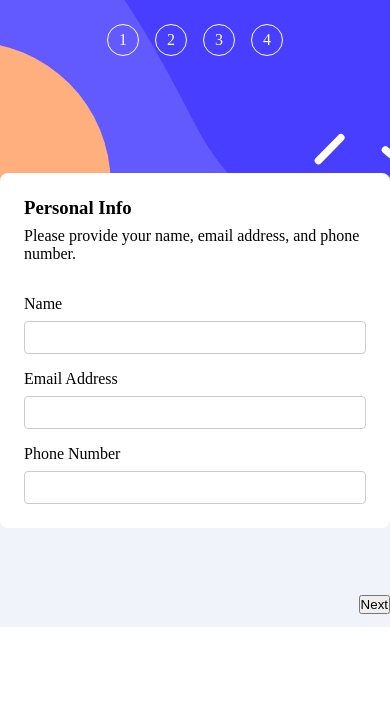
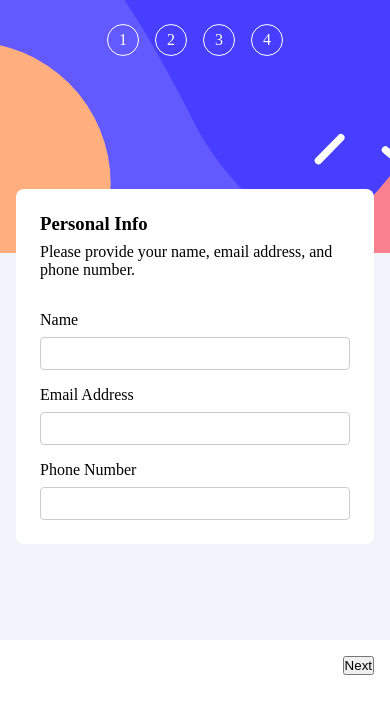
Before and after one commit to nkululek0/multi-step-form, a React (Vite) app: page / in a window 390 px wide. Shown: the top 714 px of the page. Built offline with nearby package versions, Linux system fonts and the light colour scheme.

Commit message:
(Update): mobile-styling -> adjusts personal info component to allow for elements to easily flow based on the app component styling

```diff
--- a/src/components/personal-info/Personal-Info.module.css
+++ b/src/components/personal-info/Personal-Info.module.css
@@ -6,6 +6,7 @@
     gap: 2rem;
     background-color: #fff;
     padding: 1.5rem;
+    margin: 1rem;
     border-radius: 8px;
 }
 
@@ -48,8 +49,8 @@
 }
 
 .actions {
-    position: relative;
-    bottom: 0.8rem;
     display: flex;
     justify-content: flex-end;
+    padding: 1rem;
+    background-color: #fff;
 }
```
